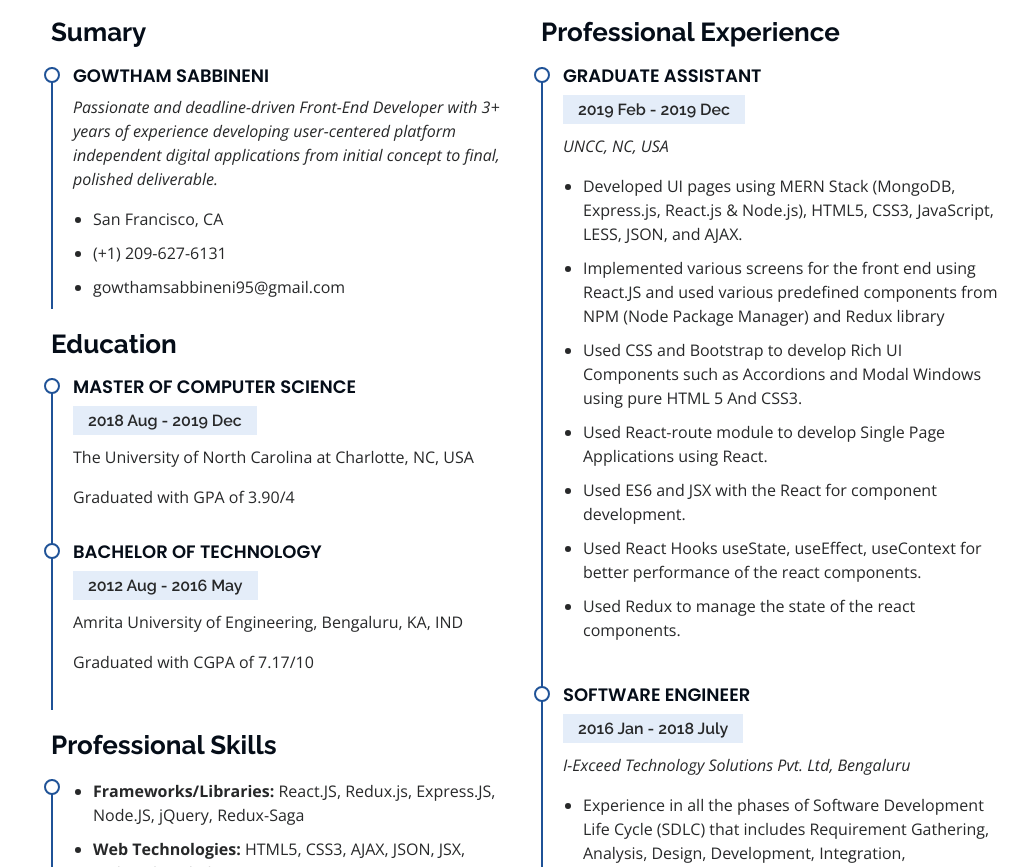
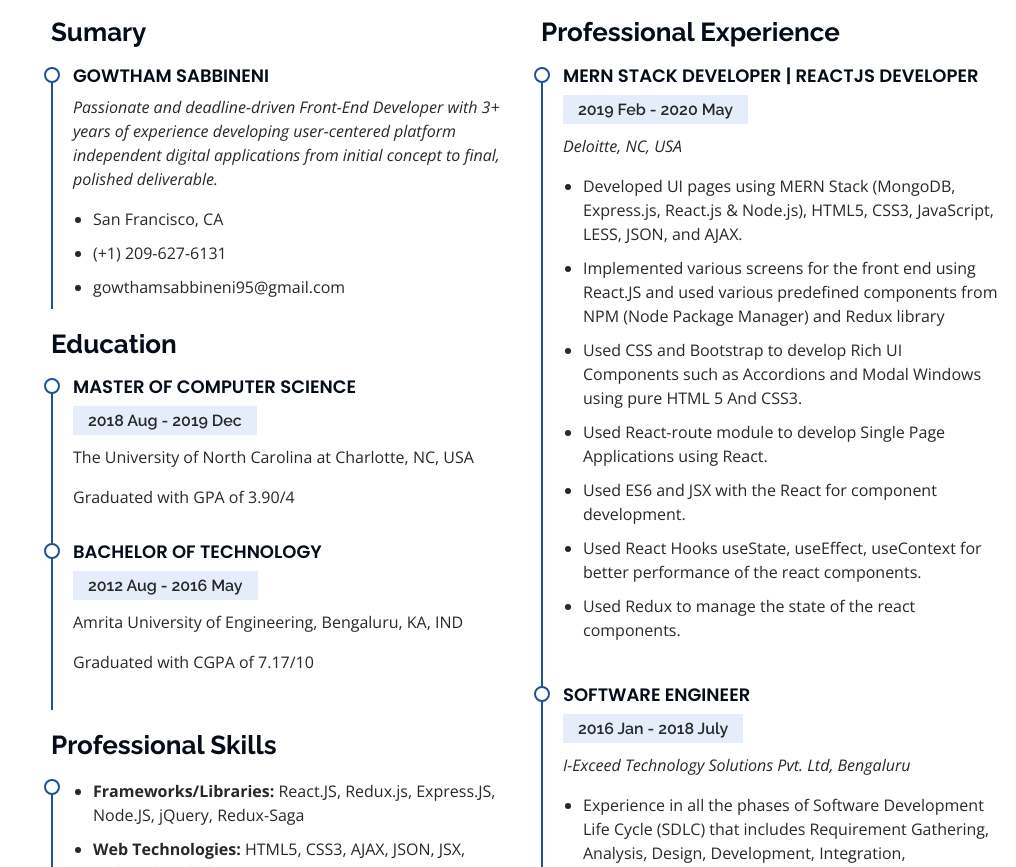
Before and after one commit to gowthamsabbineni/Portfolio, a plain HTML site: page index.html in a window 1280 px wide. Shown: the part 2217-3084 px from the top of the page, without its empty margins (264-1280 px from the left). Drawn offline with nearby package versions, Linux system fonts and the light colour scheme.

Commit message:
Update index.html

```diff
--- a/index.html
+++ b/index.html
@@ -273,9 +273,9 @@
           <div class="col-lg-6" data-aos="fade-up" data-aos-delay="100">
             <h3 class="resume-title">Professional Experience</h3>
             <div class="resume-item">
-              <h4>Graduate Assistant</h4>
-              <h5>2019 Feb - 2019 Dec</h5>
-              <p><em>UNCC, NC, USA</em></p>
+              <h4>MERN Stack Developer | ReactJS Developer</h4>
+              <h5>2019 Feb - 2020 May</h5>
+              <p><em>Deloitte, NC, USA</em></p>
               <ul>
                 <li>Developed UI pages using MERN Stack (MongoDB, Express.js, React.js & Node.js), HTML5, CSS3, JavaScript, LESS, JSON, and AJAX. </li>
                 <li>Implemented various screens for the front end using React.JS and used various predefined components from NPM (Node Package Manager) and Redux library </li>
```
